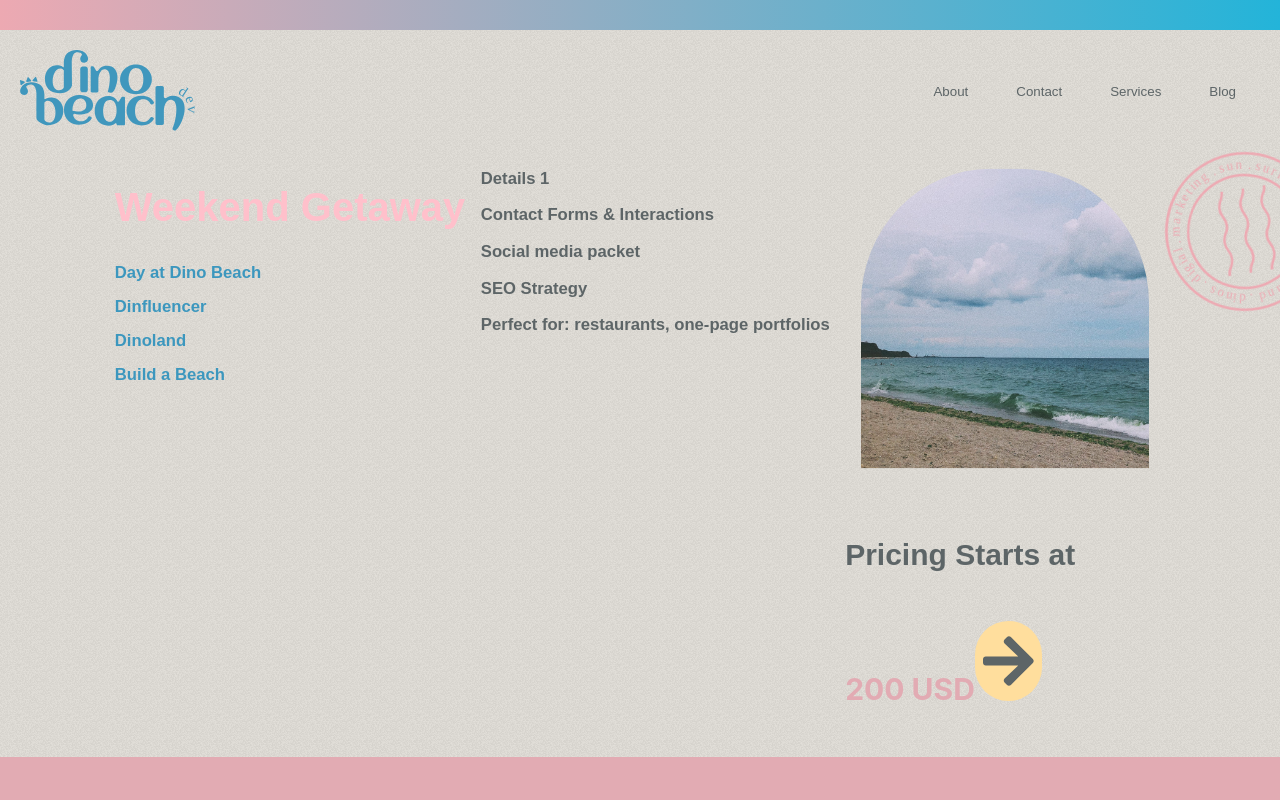
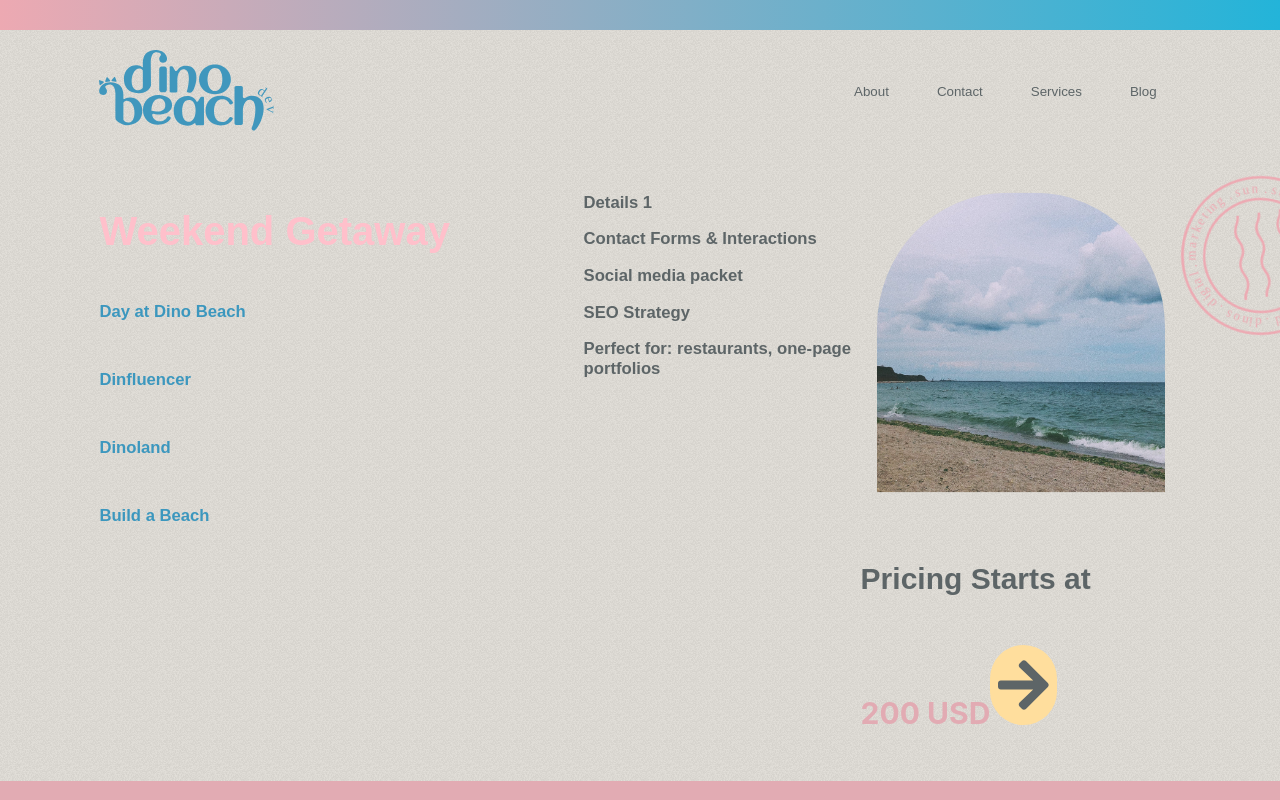
Before and after one commit to jvaughn1230/dinobeachdev, a React (Create React App) app: page /services in a window 1280 px wide. Shown: the top 800 px of the page. Built offline with nearby package versions, Linux system fonts and the light colour scheme; a web font is replaced by a local one.

Commit message:
added some styling & added favicon

```diff
--- a/public/index.html
+++ b/public/index.html
@@ -8,8 +8,9 @@
       name="description"
       content="Web site created using create-react-app"
     />
+    <link rel="icon" type="image/x-icon" href="/favicon.svg" />
 
-    <title>React App</title>
+    <title>DinoBeach Dev</title>
   </head>
   <body>
     <noscript>You need to enable JavaScript to run this app.</noscript>
--- a/src/components/footer/footer.css
+++ b/src/components/footer/footer.css
@@ -6,8 +6,8 @@
   justify-content: space-between;
   align-items: center;
   color: var(--cream);
-  padding-inline: 5rem;
   font-family: var(--title-text);
+  padding-inline: 7.765vw;
   /* position: fixed;
   bottom: 0; */
 }
--- a/src/components/header/header.css
+++ b/src/components/header/header.css
@@ -1,10 +1,9 @@
 .header-container {
-  padding: 1.25rem;
+  padding: 1.25rem 0 1.25rem 0;
   display: flex;
   justify-content: space-between;
   align-items: center;
   max-width: 80rem;
-  margin-inline: auto;
 }
 
 .desktop-links-container {
--- a/src/components/serviceDetailsCard/serviceDetailsCard.css
+++ b/src/components/serviceDetailsCard/serviceDetailsCard.css
@@ -1,4 +1,5 @@
 .serviceDeatils__container {
+  padding-top: 1em;
 }
 
 .serviceDetails__container p {
@@ -6,4 +7,5 @@
   color: var(--dark);
   font-weight: 700;
   font-size: clamp(1rem, 1.3021vw, 1.5rem);
+  margin-left: 0.25em;
 }
--- a/src/components/serviceTitleCard/serviceTitleCard.css
+++ b/src/components/serviceTitleCard/serviceTitleCard.css
@@ -1,10 +1,15 @@
 /* Need to add margins of flex Col with justify */
+.serviceTitleCard {
+  min-width: 480px;
+  margin-bottom: 3rem;
+}
 
 .activeTitle {
   color: pink;
   font-weight: 700;
   font-size: clamp(1.5rem, 3.125vw, 48px);
   font-family: var(--header-text);
+  text-align: left;
 }
 
 .inactiveTitle {
@@ -18,7 +23,3 @@
   color: var(--pink);
   transform: scale(1.1);
 }
-
-.serviceTitleCard {
-  min-width: 33%;
-}
--- a/src/pages/Layout.js
+++ b/src/pages/Layout.js
@@ -19,8 +19,10 @@ const pageStyles = {
 const Layout = () => {
   return (
     <div style={pageStyles}>
-      <Header />
-      <Outlet />
+      <div className="page-container">
+        <Header />
+        <Outlet />
+      </div>
       <Footer />
     </div>
   );
--- a/src/pages/contact/contact.js
+++ b/src/pages/contact/contact.js
@@ -7,7 +7,7 @@ import ContactHeader from "../../components/contactHeader/contactHeader";
 
 const Contact = () => {
   return (
-    <div className="page-container contactpg">
+    <div className="contactpg">
       <ContactHeader />
       <Mailer />
     </div>
--- a/src/pages/home/home.js
+++ b/src/pages/home/home.js
@@ -8,7 +8,7 @@ import BlogSection from "../../components/blogSection/blogSection";
 
 const Home = () => {
   return (
-    <div className="page-container">
+    <div className="">
       <HeroSection />
       <Footprints />
       <ServiceSection />
--- a/src/pages/services/services.css
+++ b/src/pages/services/services.css
@@ -1,12 +1,12 @@
 .servicespg {
   display: flex;
   justify-content: space-evenly;
+  margin-top: 1.5rem;
 }
 
 servicespg__titlecard-container {
   display: flex;
   flex-direction: column;
-  justify-content: space-around;
 }
 
 .servicespg-col {
--- a/src/pages/services/services.js
+++ b/src/pages/services/services.js
@@ -32,7 +32,7 @@ const Services = () => {
   );
 
   return (
-    <div className="page-container servicespg">
+    <div className=" servicespg">
       <div className="servicespg__titlecard-container">
         {serviceData.map(newServiceTitleCard)}
       </div>
```
Also changed, not shown: public/favicon.svg (renamed from src/images/favicon.svg).
